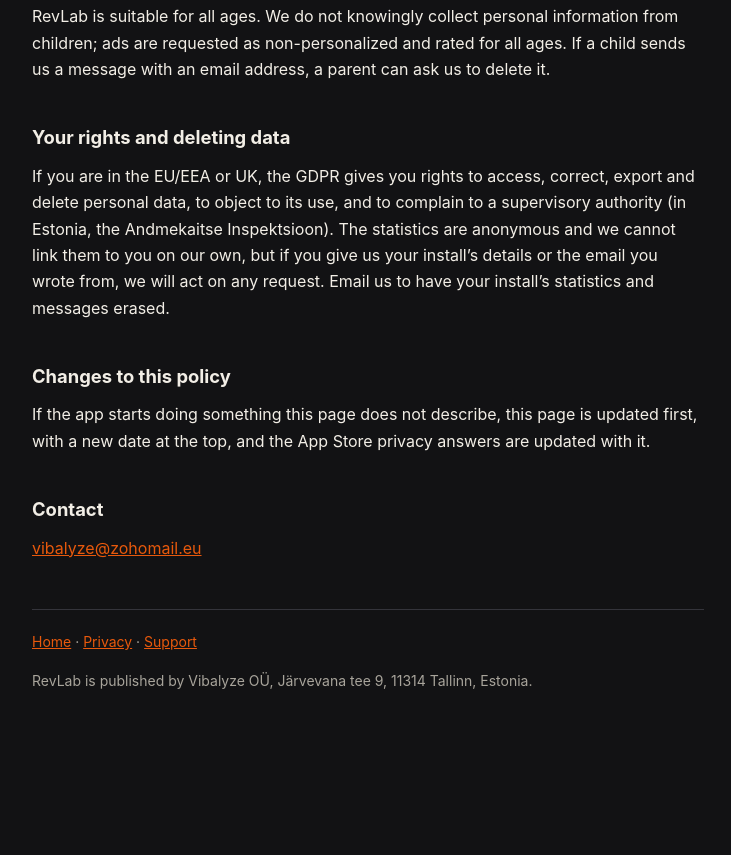
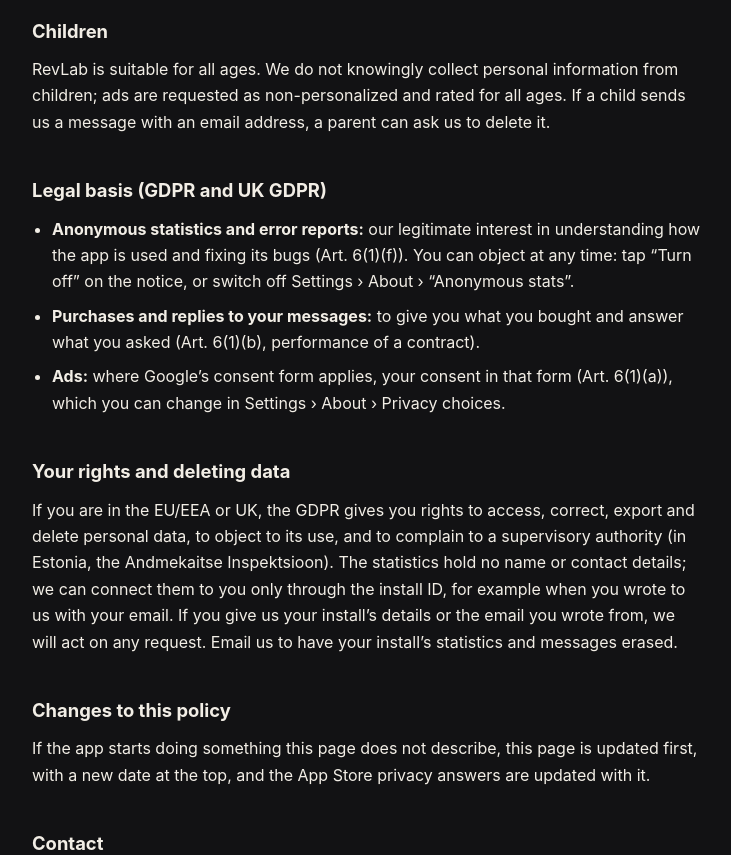
Before and after one commit to Vibalyze/revlab-site, a plain HTML site: page privacy.html in a window 1280 px wide. Shown: the part 3226-4081 px from the top of the page, without its empty margins (272-1003 px from the left). Before the commit the page ends 4006 px from the top, so only its background shows below. Drawn offline with Linux system fonts and the light colour scheme.

Commit message:
Privacy: legal basis; Write to us email can be connected to the install's stats
Legitimate interest (Art. 6(1)(f)) for the anonymous stats and error reports
with the opt-out and the right to object; contract (Art. 6(1)(b)) for
purchases and replies; consent in Google's form for ads where it applies.
A message sent with an email can be connected to the install's stats
(matches the App Store label: Email Address and Customer Support linked).

Co-Authored-By: Claude Opus 5.5 <noreply@anthropic.com>

```diff
--- a/privacy.html
+++ b/privacy.html
@@ -93,7 +93,7 @@
 
   <p><strong>Reminders (optional, iPhone and iPad).</strong> In your first session RevLab may ask, using the system&rsquo;s own dialog, whether it may send notifications. If you allow them, the app schedules an occasional reminder on the device itself (for example &ldquo;Your V8 is cold&rdquo;), at most one a day and never at night; nothing about these reminders is sent to us. The app also sends our server the device&rsquo;s push token with the install ID, time zone, language and app version, for notifications we may send from our server later; that is switched off today and our server keeps no tokens. Turn reminders off any time with the &ldquo;Reminders&rdquo; switch in Settings &rsaquo; About or in the system Settings; the app then asks our server to delete the token.</p>
 
-  <p><strong>&ldquo;Write to us&rdquo;.</strong> If you send us a message from the app, we receive the message, its type (bug, idea or other), the app and system details above, the install ID, and your email address only if you choose to give one. Messages are kept for 24 months. This works even when statistics are off, because you send it on purpose.</p>
+  <p><strong>&ldquo;Write to us&rdquo;.</strong> If you send us a message from the app, we receive the message, its type (bug, idea or other), the app and system details above, the install ID, and your email address only if you choose to give one. If you include your email, we can connect your message with your install&rsquo;s statistics to help you; we never use it for ads or tracking. Messages are kept for 24 months. This works even when statistics are off, because you send it on purpose.</p>
 
   <p>Our server runs on Cloudflare, with the database in the European Union. Cloudflare processes the data for us as a service provider. We do not sell data, share it with advertisers or data brokers, or use it to track you across other apps or websites.</p>
 
@@ -122,8 +122,15 @@
   <h2>Children</h2>
   <p>RevLab is suitable for all ages. We do not knowingly collect personal information from children; ads are requested as non-personalized and rated for all ages. If a child sends us a message with an email address, a parent can ask us to delete it.</p>
 
+  <h2>Legal basis (GDPR and UK GDPR)</h2>
+  <ul>
+    <li><strong>Anonymous statistics and error reports:</strong> our legitimate interest in understanding how the app is used and fixing its bugs (Art. 6(1)(f)). You can object at any time: tap &ldquo;Turn off&rdquo; on the notice, or switch off Settings &rsaquo; About &rsaquo; &ldquo;Anonymous stats&rdquo;.</li>
+    <li><strong>Purchases and replies to your messages:</strong> to give you what you bought and answer what you asked (Art. 6(1)(b), performance of a contract).</li>
+    <li><strong>Ads:</strong> where Google&rsquo;s consent form applies, your consent in that form (Art. 6(1)(a)), which you can change in Settings &rsaquo; About &rsaquo; Privacy choices.</li>
+  </ul>
+
   <h2>Your rights and deleting data</h2>
-  <p>If you are in the EU/EEA or UK, the GDPR gives you rights to access, correct, export and delete personal data, to object to its use, and to complain to a supervisory authority (in Estonia, the Andmekaitse Inspektsioon). The statistics are anonymous and we cannot link them to you on our own, but if you give us your install&rsquo;s details or the email you wrote from, we will act on any request. Email us to have your install&rsquo;s statistics and messages erased.</p>
+  <p>If you are in the EU/EEA or UK, the GDPR gives you rights to access, correct, export and delete personal data, to object to its use, and to complain to a supervisory authority (in Estonia, the Andmekaitse Inspektsioon). The statistics hold no name or contact details; we can connect them to you only through the install ID, for example when you wrote to us with your email. If you give us your install&rsquo;s details or the email you wrote from, we will act on any request. Email us to have your install&rsquo;s statistics and messages erased.</p>
 
   <h2>Changes to this policy</h2>
   <p>If the app starts doing something this page does not describe, this page is updated first, with a new date at the top, and the App Store privacy answers are updated with it.</p>
```
